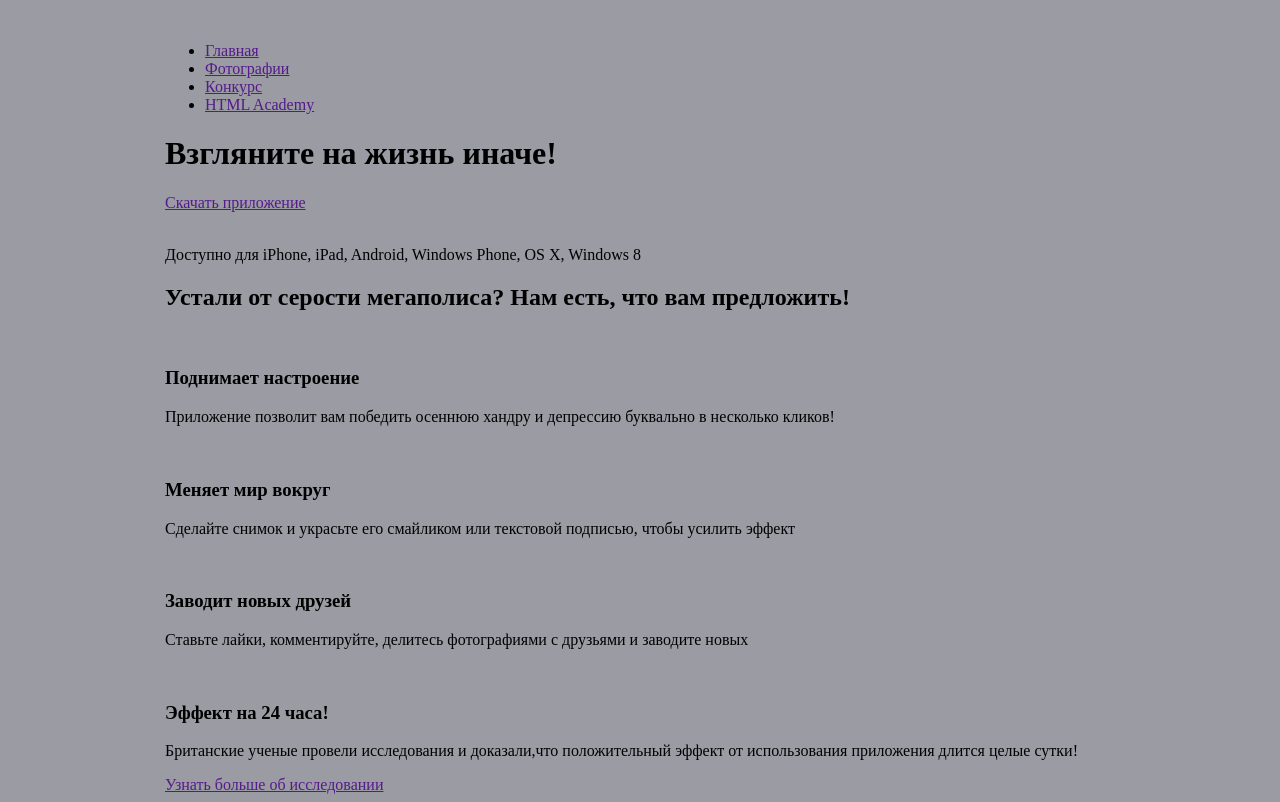
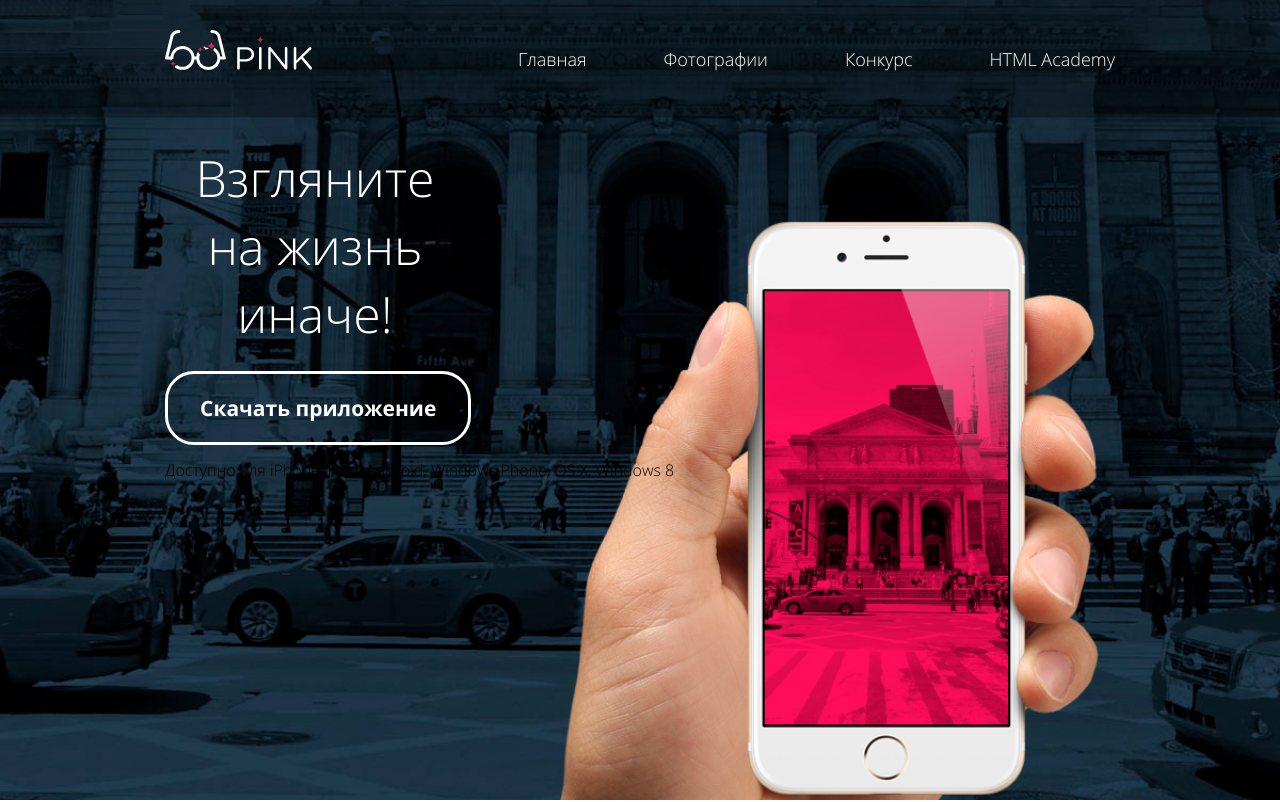
Before and after one commit to petbog/newpink, a website: page source/index.html in a window 1280 px wide. Shown: the top 802 px of the page. Drawn offline with nearby package versions, Linux system fonts and the light colour scheme; files that its build step writes are made by us from their sources.

Commit message:
начал делать хеадер

```diff
--- a/source/index.html
+++ b/source/index.html
@@ -5,7 +5,6 @@
     <meta http-equiv="X-UA-Compatible" content="IE=edge">
     <meta name="viewport" content="width=device-width, initial-scale=1.0">
     <link rel="stylesheet" href="css/style.css">
-    <link rel="stylesheet" href="css/stule.css">
     <title>Document</title>
 </head>
 <body>
@@ -13,7 +12,7 @@
     <div class="container">
       <div class="header__top">
         <div class="header__img">
-          <img  class="header__img-logo" src="" alt="" >
+          <img  class="header__img-logo" src="img/header-logo.svg" alt="header-logo" width="147px" height="40px" >
         </div>
         <div class="header__nav">
           <ul>
--- a/source/less/block/header.less
+++ b/source/less/block/header.less
@@ -1,3 +1,54 @@
-body{
-    background-color: rgb(155, 155, 163);
+.header{
+    background-image: url('../../img/header-phone.png');
+    background-repeat: no-repeat;
+    background-position:top center;
+    background-size: cover;
+    min-height: 100vh;
 }
+.header__top{
+  display: flex;
+  justify-content: space-between;
+  min-height: 110px;
+  text-align: center;
+}
+.header__img{
+  margin-top: 30px;
+}
+.header__nav ul{
+  list-style: none;
+  display: flex;
+  justify-content: space-between;
+  text-decoration: none;
+  color: #FFFFFF;
+  font-size: 18px;
+  line-height: 18px;
+  font-weight: 400;
+  margin-top: 50px;
+  li + li{
+    margin-left: 77px;
+  }
+}
+.header__inner-title{
+  max-width: 300px;
+}
+.header__inner-title-text{
+  font-size: 50px;
+  font-weight:300;
+  line-height: 68px;
+  color:#ffffff;
+  text-align: center;
+  margin-bottom: 51px;
+}
+.header__inner--btn{
+  max-width: 310px;
+   &-inner{
+     font-weight: 700;
+     font-size: 21px;
+     line-height: 18px;
+     text-align: center;
+     padding: 20px 32px;
+     border: 3px solid #FFFFFF;
+     border-radius: 29px;
+     color: #FFFFFF;
+   }
+}
--- a/source/less/block/inner.less
+++ b/source/less/block/inner.less
@@ -11,3 +11,12 @@ max-width: 970px;
 padding: 0 10px;
 margin: 0 auto;
 }
+body{
+  margin:0;
+  padding:0;
+    font-family: 'opensans';
+}
+a{
+  text-decoration: none;
+  color: inherit;
+}
```
Also changed, not shown: source/img/header-logo.svg (added), source/img/header-phone.png (added).
